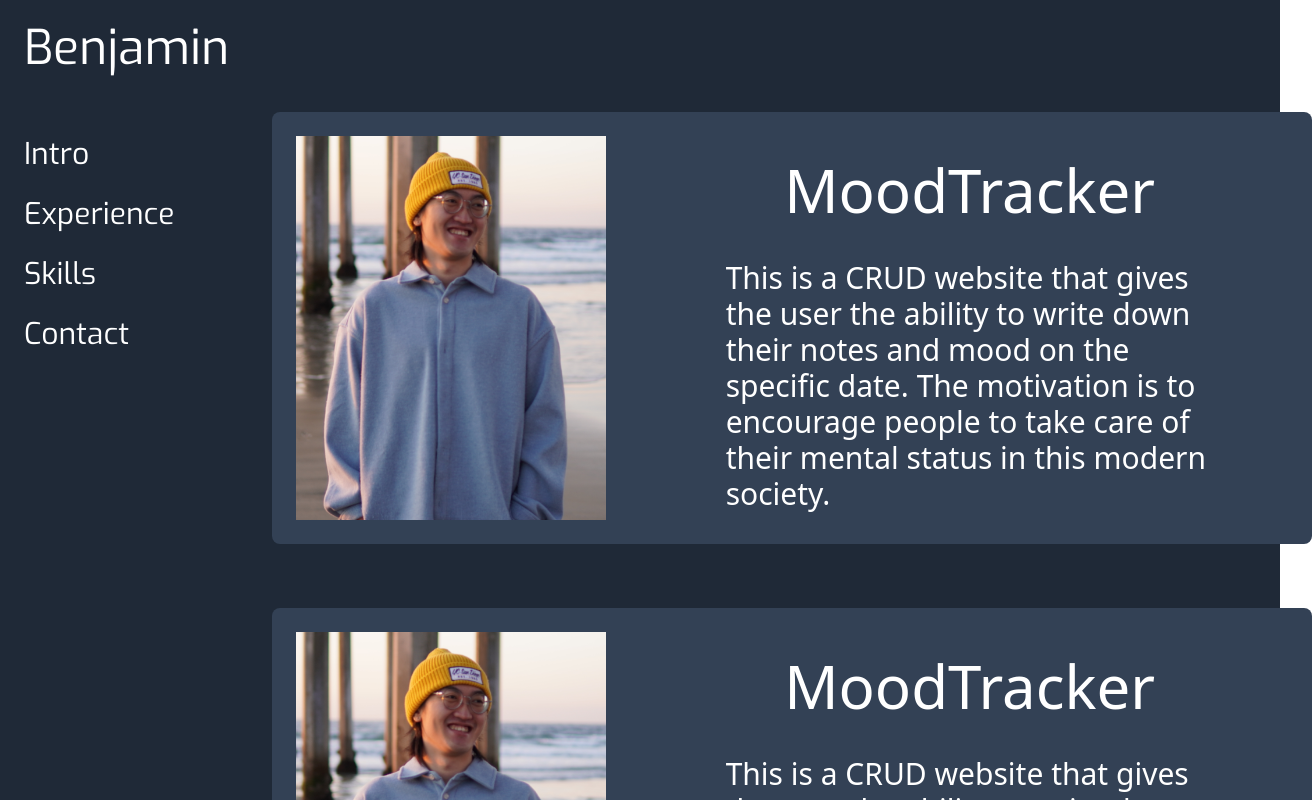
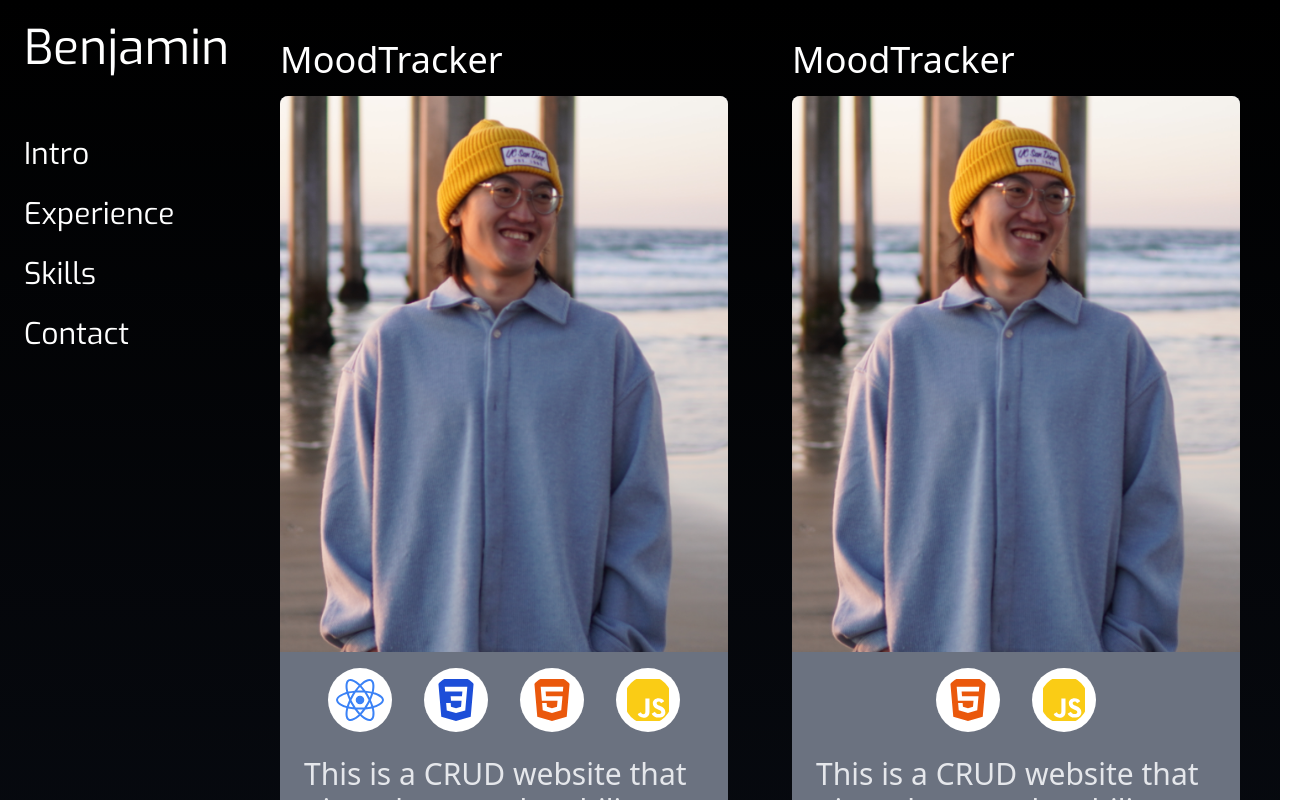
Before and after one commit to BenjaminnHuang/ReactPortfolio, a React (Vite) app: page /experience in a window 1280 px wide. Shown: the top 800 px of the page, 1312 px wide, since content can reach past the window. Built offline with nearby package versions, Linux system fonts and the light colour scheme.

Commit message:
first commit

```diff
--- a/package.json
+++ b/package.json
@@ -15,6 +15,7 @@
     "emailjs-com": "^3.2.0",
     "react": "^18.2.0",
     "react-dom": "^18.2.0",
+    "react-icons": "^4.8.0",
     "react-router-dom": "^6.10.0"
   },
   "devDependencies": {
--- a/src/components/Contact.jsx
+++ b/src/components/Contact.jsx
@@ -41,7 +41,7 @@ const Contact = () => {
   }
 
   return (
-    <div className='bg-gray-800 h-screen flex flex-row justify-content-center'>
+    <div className='bg-gradient-to-b from-black to-gray-900 h-screen flex flex-row justify-content-center'>
       <Nav/>
       <form className='bg-gray-500 border-b-4 border-r-4 shadow-md border-gray-700 p-8 rounded-lg w-4/12 h-2/3 self-center mx-auto text-center text-black flex flex-col hover:border-b-8 hover:border-r-8'>
         <div className='flex-row flex gap-5'>
--- a/src/components/Experience.jsx
+++ b/src/components/Experience.jsx
@@ -13,15 +13,16 @@ const Experience = () => {
         link={item.link}
         description={item.description}
         title={item.title}
+        languagues={item.languages}
       />
     )
   })
 
   return (
-    <div className='bg-gray-800 h-auto flex flex-row'>
+    <div className='bg-gradient-to-b from-black to-gray-900 h-auto flex flex-row'>
       <Nav/>
 
-      <div className='flex flex-col m-auto mt-20'>
+      <div className='grid grid-cols-1 md:grid-cols-2 gap-16 m-auto mt-10'>
         {project}
       </div>
 
--- a/src/components/Intro.jsx
+++ b/src/components/Intro.jsx
@@ -6,7 +6,7 @@ const Intro = () => {
   return (
 
 
-    <div className='border-t-8 border-l-8 border-cyan-800 h-screen bg-gray-800 text-gray-100 flex flex-row'>
+    <div className='h-screen bg-gradient-to-b from-black to-gray-900 text-gray-100 flex flex-row'>
       <Nav/>
       <div className='mt-36 mx-4 flex flex-col h-auto lg:flex-row justify-evenly items-center'>
         <div className='flex flex-col items-center'>
--- a/src/components/ProjectItems.jsx
+++ b/src/components/ProjectItems.jsx
@@ -1,15 +1,34 @@
 import React from "react";
+import {FaReact} from "react-icons/fa"
+import {IoLogoJavascript, IoLogoCss3, IoLogoHtml5} from "react-icons/io5"
+import { IconContext} from "react-icons";
 
-function ProjectItems({link, title, description, image}){
+function ProjectItems({link, title, description, image, languagues}){
+
+    const icons = languagues.map(item => {
+        return(
+            <div>
+                {item}
+            </div>
+        )
+    })
+
     return(
+        <div className="flex flex-col">
+            <h1 className="text-white text-lg md:text-4xl mb-4">{title}</h1>
 
-        <div className="flex flex-col md:flex-row m-8 w-full bg-slate-700 rounded-lg overflow-hidden max-w-6xl">
-            <img src={image} alt="project" className="m-6 h-54 md:h-96 w-fit cursor-pointer object-cover "/>
-            <div className=" my-6 mx-20 flex flex-col text-white w-1/2">
-                <div className="text-6xl mt-6 text-center">{title}</div>
-                <div className="mt-10 px-4 text-3xl">{description}</div>
+            <div className="bg-gray-500 rounded-lg overflow-hidden h-5/6 max-w-md">
+
+                {/*Image*/}
+                <img src={image} alt="project" className="cursor-pointer"/>
+
+                <div className="flex justify-center flex-row m-4 gap-8">
+                    {icons}
+                </div>
+
+                <div className="text-gray-200 m-6 text-3xl">{description}</div>
+
             </div>
-
         </div>
     )
 
--- a/src/components/data.jsx
+++ b/src/components/data.jsx
@@ -1,33 +1,58 @@
 import React from "react"
+import {FaReact} from "react-icons/fa"
+import {IoLogoJavascript, IoLogoCss3, IoLogoHtml5} from "react-icons/io5"
+
+const reactIcon = <FaReact  className="w-auto h-16 rounded-full bg-white p-2 text-blue-500"/>
+const cssIcon = <IoLogoCss3 className="w-auto h-16 rounded-full bg-white p-2 text-blue-700"/>
+const htmlIcon = <IoLogoHtml5 className="w-auto h-16 rounded-full bg-white p-2 text-orange-600"/>
+const jsIcon = <IoLogoJavascript className="w-auto h-16 rounded-full bg-white p-2 text-yellow-400"/>
 
 const data = [
     {
     key: 1,
     img: '../assets/selfie.png',
     title: 'MoodTracker',
-    description: 'This is a CRUD website that gives the user the ability to write down their notes and mood on the specific date. The motivation is to encourage people to take care of their mental status in this modern society.',
-    link: 'sdsdsdsdsd,'
+    description: 'This is a CRUD website that gives the user the ability to write down their notes and mood on the specific date.',
+    link: 'sdsdsdsdsd,',
+    languages: [
+        reactIcon,
+        cssIcon,
+        htmlIcon,
+        jsIcon
+    ]
     },
     {
-        key: 1,
+        key: 2,
         img: '../assets/selfie.png',
         title: 'MoodTracker',
         description: 'This is a CRUD website that gives the user the ability to write down their notes and mood on the specific date. The motivation is to encourage people to take care of their mental status in this modern society.',
-        link: 'sdsdsdsdsd,'
+        link: 'sdsdsdsdsd,',
+        languages: [
+            htmlIcon,
+            jsIcon
+        ]
     },
     {
-        key: 1,
+        key: 3,
         img: '../assets/selfie.png',
         title: 'MoodTracker',
         description: 'This is a CRUD website that gives the user the ability to write down their notes and mood on the specific date. The motivation is to encourage people to take care of their mental status in this modern society.',
-        link: 'sdsdsdsdsd,'
+        link: 'sdsdsdsdsd,',
+        languages: [
+            htmlIcon,
+            jsIcon
+        ]
     },
     {
-        key: 1,
+        key: 4,
         img: '../assets/selfie.png',
         title: 'MoodTracker',
         description: 'This is a CRUD website that gives the user the ability to write down their notes and mood on the specific date. The motivation is to encourage people to take care of their mental status in this modern society.',
-        link: 'sdsdsdsdsd,'
+        link: 'sdsdsdsdsd,',
+        languages: [
+            htmlIcon,
+            jsIcon
+        ]
     },
 ]
 
```
Also changed, not shown: 1 other file (tests, documents, lock files or other folders).
